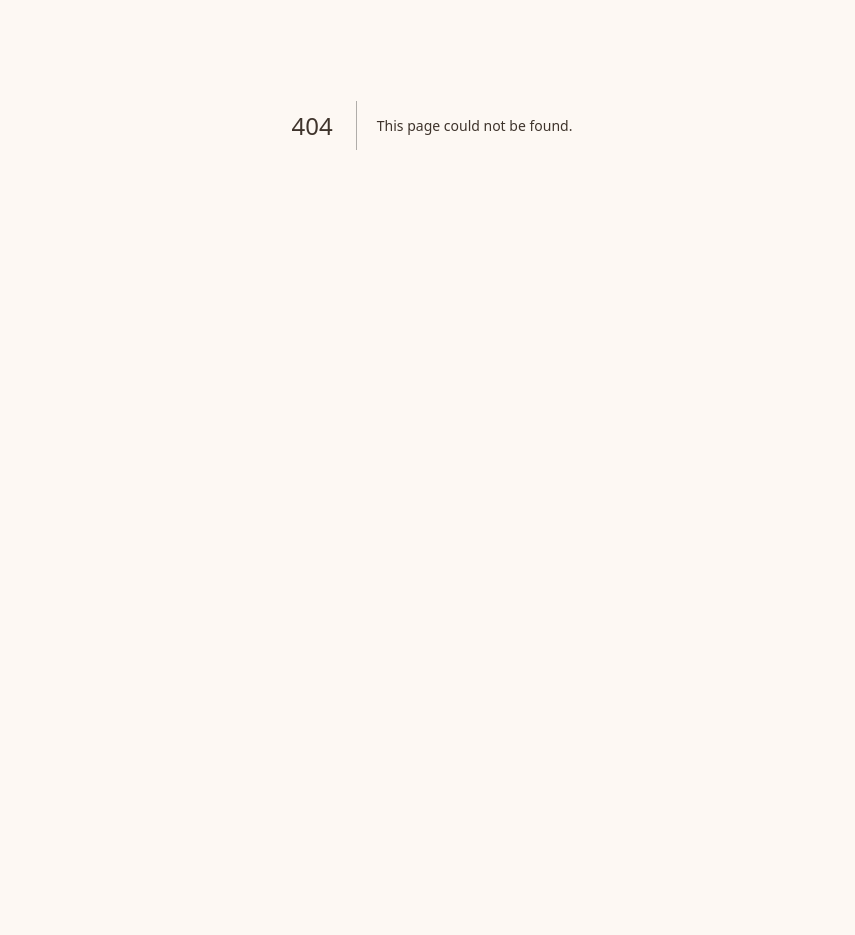
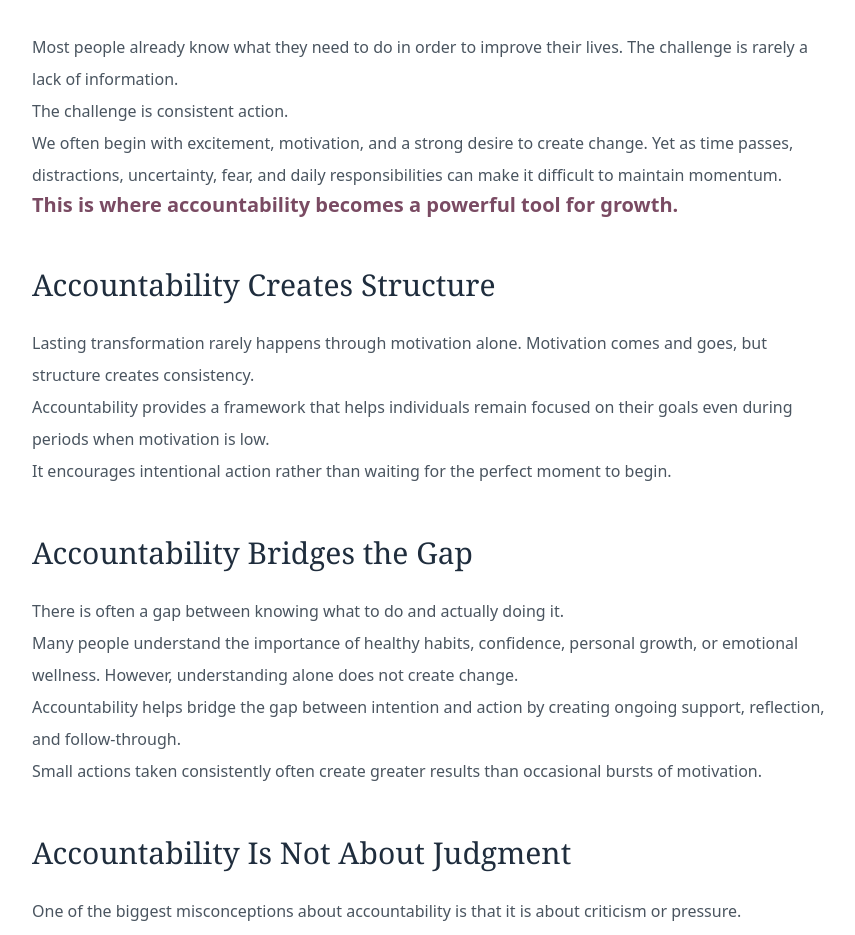
Before and after one commit to Kaelynn-Kinnison/life-coaching-with-kaelynn2, a Next.js app: page /blog/accountability-creates-lasting-change in a window 1280 px wide. Before the commit this address had no page. Shown: the part 348-1283 px from the top of the page, without its empty margins (208-1063 px from the left). Before the commit the page ends 873 px from the top, so only its background shows below. Built offline with nearby package versions, Linux system fonts and the light colour scheme; a web font is replaced by a local one.

Commit message:
Create page.js

```diff
--- /dev/null
+++ b/app/blog/accountability-creates-lasting-change/page.js
@@ -0,0 +1,167 @@
+export const metadata = {
+  title: "How Accountability Creates Lasting Change | Life Coaching with Kaelynn",
+  description:
+    "Discover how accountability provides support, structure, and consistency to help create meaningful and lasting personal growth.",
+};
+
+export default function AccountabilityArticle() {
+  return (
+    <main className="min-h-screen bg-[#fdf8f3] py-16 px-6">
+      <article className="max-w-4xl mx-auto bg-white rounded-3xl shadow-lg p-8 md:p-12">
+        <div className="mb-10 text-center">
+          <p className="uppercase tracking-[0.25em] text-sm text-[#b07a3c] mb-3">
+            Personal Growth & Accountability
+          </p>
+
+          <h1 className="text-4xl md:text-5xl font-serif text-[#1f2d3d] mb-6">
+            How Accountability Creates Lasting Change
+          </h1>
+
+          <div className="w-24 h-[2px] bg-[#b07a3c] mx-auto"></div>
+        </div>
+
+        <div className="prose prose-lg max-w-none text-[#4a5560] leading-8">
+
+          <p>
+            Most people already know what they need to do in order to improve
+            their lives. The challenge is rarely a lack of information.
+          </p>
+
+          <p>
+            The challenge is consistent action.
+          </p>
+
+          <p>
+            We often begin with excitement, motivation, and a strong desire to
+            create change. Yet as time passes, distractions, uncertainty, fear,
+            and daily responsibilities can make it difficult to maintain
+            momentum.
+          </p>
+
+          <p className="font-semibold text-xl text-[#7a4b63]">
+            This is where accountability becomes a powerful tool for growth.
+          </p>
+
+          <h2 className="text-3xl font-serif text-[#1f2d3d] mt-12 mb-6">
+            Accountability Creates Structure
+          </h2>
+
+          <p>
+            Lasting transformation rarely happens through motivation alone.
+            Motivation comes and goes, but structure creates consistency.
+          </p>
+
+          <p>
+            Accountability provides a framework that helps individuals remain
+            focused on their goals even during periods when motivation is low.
+          </p>
+
+          <p>
+            It encourages intentional action rather than waiting for the perfect
+            moment to begin.
+          </p>
+
+          <h2 className="text-3xl font-serif text-[#1f2d3d] mt-12 mb-6">
+            Accountability Bridges the Gap
+          </h2>
+
+          <p>
+            There is often a gap between knowing what to do and actually doing
+            it.
+          </p>
+
+          <p>
+            Many people understand the importance of healthy habits, confidence,
+            personal growth, or emotional wellness. However, understanding alone
+            does not create change.
+          </p>
+
+          <p>
+            Accountability helps bridge the gap between intention and action by
+            creating ongoing support, reflection, and follow-through.
+          </p>
+
+          <p>
+            Small actions taken consistently often create greater results than
+            occasional bursts of motivation.
+          </p>
+
+          <h2 className="text-3xl font-serif text-[#1f2d3d] mt-12 mb-6">
+            Accountability Is Not About Judgment
+          </h2>
+
+          <p>
+            One of the biggest misconceptions about accountability is that it is
+            about criticism or pressure.
+          </p>
+
+          <p>
+            Effective accountability is not about judgment. It is about support,
+            encouragement, honesty, and growth.
+          </p>
+
+          <p>
+            A strong accountability partnership creates space to celebrate
+            progress, identify obstacles, adjust strategies, and continue moving
+            forward.
+          </p>
+
+          <p>
+            Accountability works best when it comes from a place of compassion
+            and commitment rather than perfection.
+          </p>
+
+          <h2 className="text-3xl font-serif text-[#1f2d3d] mt-12 mb-6">
+            Benefits of Accountability
+          </h2>
+
+          <ul className="list-disc pl-6 space-y-3">
+            <li>Improved follow-through</li>
+            <li>Greater consistency</li>
+            <li>Increased confidence</li>
+            <li>Clearer priorities</li>
+            <li>Reduced procrastination</li>
+            <li>Stronger habits</li>
+            <li>More focused goal achievement</li>
+            <li>Greater personal responsibility</li>
+          </ul>
+
+          <p className="mt-6">
+            Over time, these small improvements compound into meaningful
+            transformation.
+          </p>
+
+          <h2 className="text-3xl font-serif text-[#1f2d3d] mt-12 mb-6">
+            Lasting Change Happens One Step at a Time
+          </h2>
+
+          <p>
+            Every meaningful transformation is built through consistent action.
+            It is not the single perfect day that changes a life. It is the
+            repeated choice to keep showing up.
+          </p>
+
+          <p>
+            Accountability helps us continue taking those steps, even when the
+            journey feels difficult.
+          </p>
+
+          <p>
+            Growth is not about doing everything perfectly. It is about
+            remaining committed long enough to experience the results of your
+            effort.
+          </p>
+
+          <p className="font-semibold text-xl text-[#7a4b63] mt-10">
+            Small actions repeated consistently create extraordinary results.
+          </p>
+
+          <p className="font-semibold text-xl text-[#7a4b63]">
+            Accountability helps turn intentions into transformation.
+          </p>
+
+        </div>
+      </article>
+    </main>
+  );
+}
```
